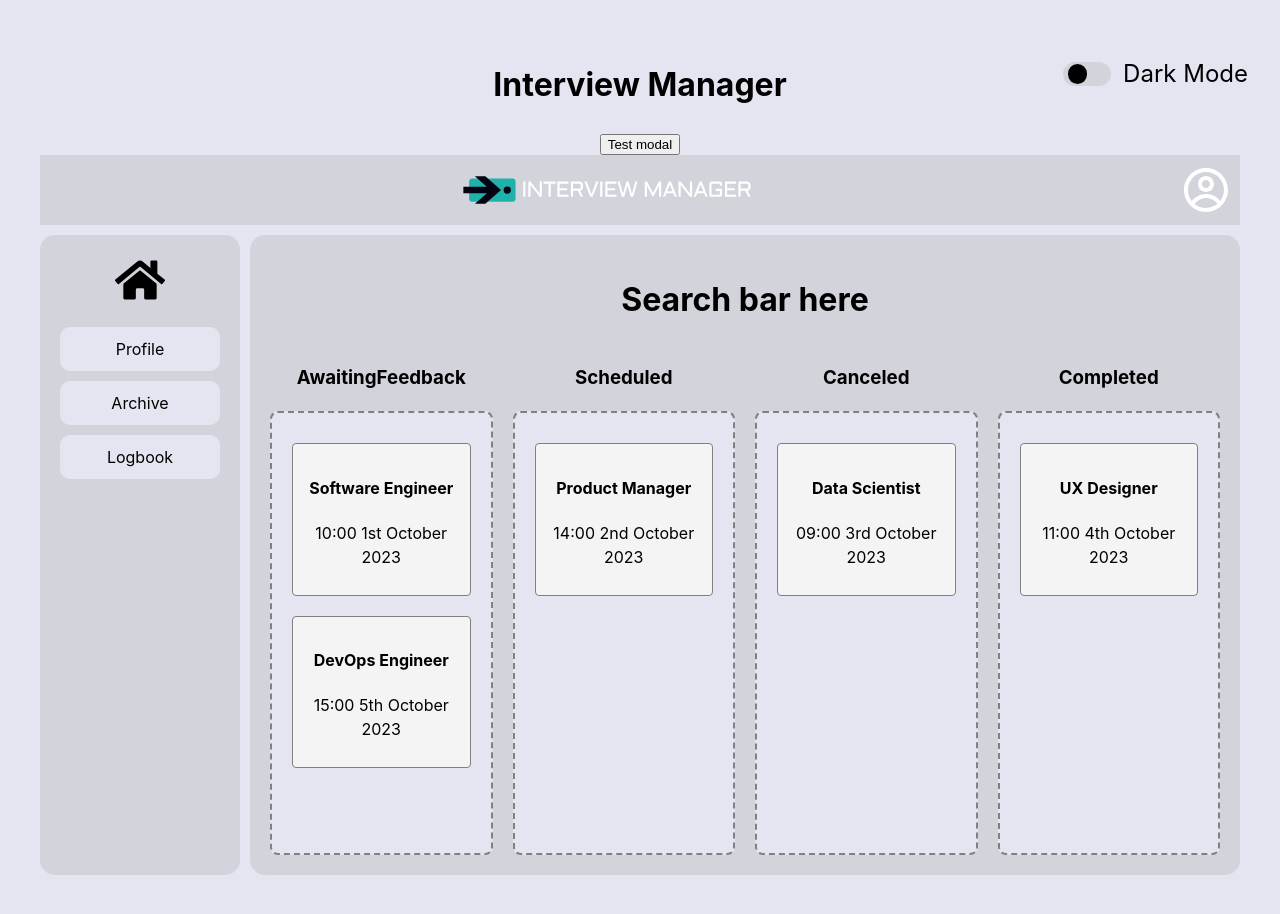
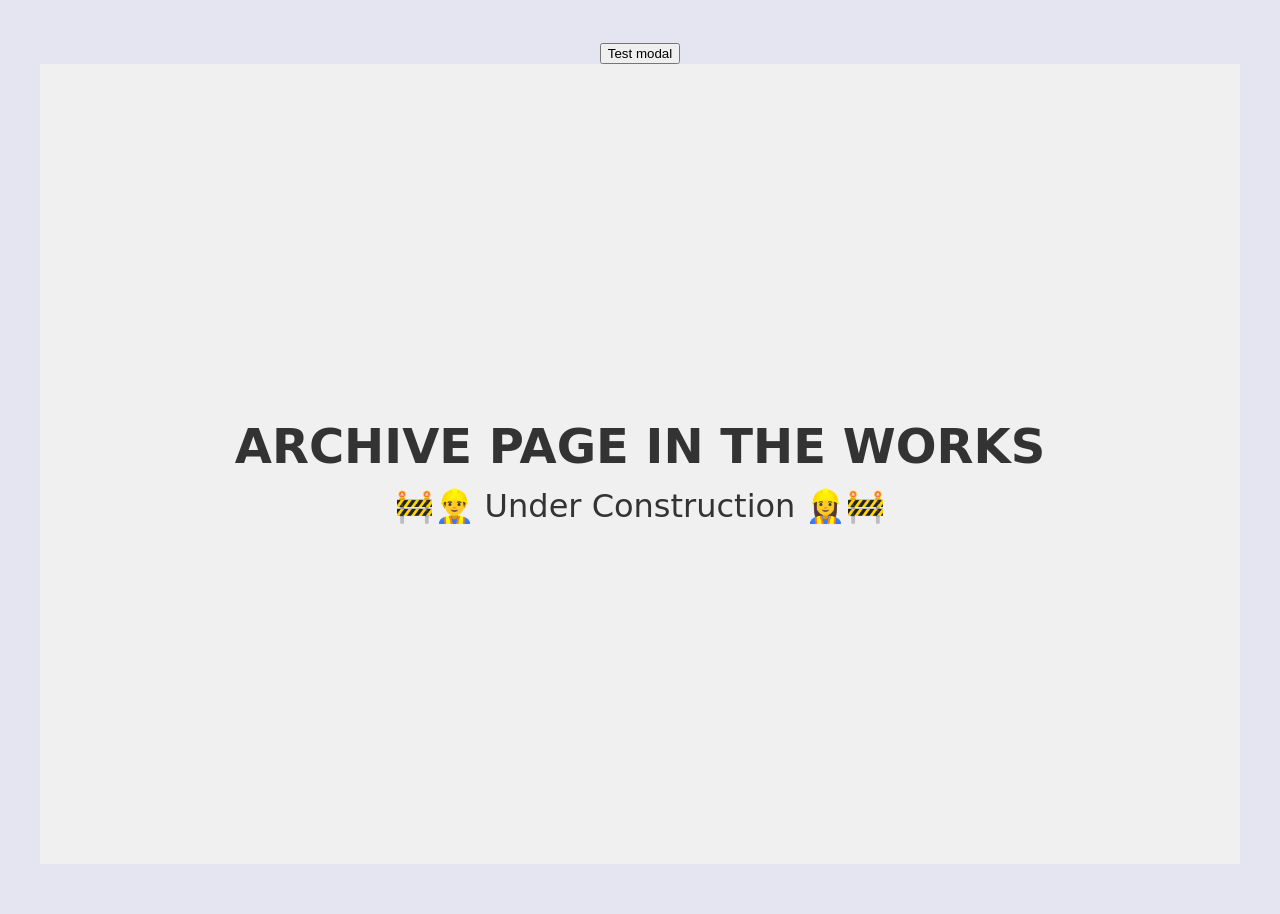
Before and after one commit to johnfa1508/interview-manager-client, a React (Vite) app: page /archive in a window 1280 px wide. Built offline with nearby package versions, Linux system fonts and the light colour scheme.

Commit message:
Add roting and contruction pages for archive, profile and logbook

```diff
--- a/package.json
+++ b/package.json
@@ -14,9 +14,10 @@
     "lucide-react": "^0.456.0",
     "react": "^18.3.1",
     "react-dom": "^18.3.1",
+    "react-icons": "^5.3.0",
     "react-modal": "^3.16.1",
-    "react-transition-group": "^4.4.5",
-    "react-icons": "^5.3.0"
+    "react-router-dom": "^6.28.0",
+    "react-transition-group": "^4.4.5"
   },
   "devDependencies": {
     "@eslint/js": "^9.13.0",
--- a/src/App.jsx
+++ b/src/App.jsx
@@ -1,26 +1,29 @@
 import './App.css';
 import ViewInterviewModal from './components/ViewInterviewModal';
-//import ModalTesting from './components/testing/ModalTest';
 import useModal from './hooks/useModal';
 import Dashboard from './pages/dashboard';
+import {Route, Routes} from 'react-router-dom';
+import ProfilePage from './pages/profilepage/index.jsx';
+import LogbookPage from './pages/logbook/index.jsx';
+import ArchivePage from './pages/archive/index.jsx';
 
 function App() {
   const { openModal, setModal } = useModal();
-
   const showModal = () => {
     // This function will be implemented in the next step
     setModal(<ViewInterviewModal />);
-    //setModal(<ModalTesting/>);
-
     openModal();
   };
 
   return (
     <>
-      <h1>Interview Manager</h1>
-      <button onClick={showModal}>Test modal</button>
-      {/* TODO: Routings */}
-      <Dashboard />
+        <button onClick={showModal}>Test modal</button>
+        <Routes>
+          <Route path="/" element={<Dashboard />} />
+          <Route path="/profile" element={<ProfilePage />} />
+          <Route path="/archive" element={<ArchivePage />} />
+          <Route path="/logbook" element={<LogbookPage />} />
+        </Routes>
     </>
   );
 }
--- a/src/components/navigation/index.jsx
+++ b/src/components/navigation/index.jsx
@@ -1,6 +1,7 @@
 import { FaHome } from 'react-icons/fa';
 import useTheme from '../../hooks/useTheme';
 import './style.css';
+import { Link } from 'react-router-dom';
 
 export default function NavBar() {
   const { toggleTheme } = useTheme();
@@ -11,9 +12,15 @@ export default function NavBar() {
         <FaHome size={'50px'} />
 
         <ul>
-          <li>Profile</li>
-          <li>Archive</li>
-          <li>Logbook</li>
+          <li>
+            <Link to="/profile">Profile</Link>
+          </li>
+          <li>
+            <Link to="/archive">Archive</Link>
+          </li>
+          <li>
+            <Link to="/logbook">Logbook</Link>
+          </li>
         </ul>
 
         <div className="toggle-container">
--- a/src/main.jsx
+++ b/src/main.jsx
@@ -4,12 +4,15 @@ import './index.css';
 import App from './App.jsx';
 import { ModalProvider } from './context/modal.jsx';
 import Modal from './components/modal/index.jsx';
+import { BrowserRouter } from 'react-router-dom';
 
 createRoot(document.getElementById('root')).render(
   <StrictMode>
-    <ModalProvider>
-      <App />
-      <Modal />
-    </ModalProvider>
+    <BrowserRouter>
+      <ModalProvider>
+        <App />
+        <Modal />
+      </ModalProvider>
+    </BrowserRouter>
   </StrictMode>
 );
--- /dev/null
+++ b/src/pages/archive/index.jsx
@@ -0,0 +1,12 @@
+import './style.css';
+
+export default function ArchivePage() {
+  return (
+    <div className="construction-container">
+      <h1>ARCHIVE PAGE IN THE WORKS</h1>
+      <div className="construction-animation">
+        🚧👷‍♂️ Under Construction 👷‍♀️🚧
+      </div>
+    </div>
+  );
+}
--- /dev/null
+++ b/src/pages/logbook/index.jsx
@@ -0,0 +1,12 @@
+import './style.css';
+
+export default function LogbookPage() {
+  return (
+    <div className="construction-container">
+      <h1>LOGBOOK PAGE IN THE WORKS</h1>
+      <div className="construction-animation">
+        🚧👷‍♂️ Under Construction 👷‍♀️🚧
+      </div>
+    </div>
+  );
+}
--- /dev/null
+++ b/src/pages/profilepage/index.jsx
@@ -0,0 +1,12 @@
+import './style.css';
+
+export default function ProfilePage() {
+  return (
+    <div className="construction-container">
+      <h1>PROFILE PAGE IN THE WORKS</h1>
+      <div className="construction-animation">
+        🚧👷‍♂️ Under Construction 👷‍♀️🚧
+      </div>
+    </div>
+  );
+}
--- /dev/null
+++ b/src/pages/profilepage/style.css
@@ -0,0 +1,32 @@
+/* style.css */
+
+.construction-container {
+    display: flex;
+    flex-direction: column;
+    align-items: center;
+    justify-content: center;
+    height: 100vh;
+    background-color: #f0f0f0;
+    color: #333;
+    font-family: 'Comic Sans MS', cursive, sans-serif;
+    text-align: center;
+  }
+
+  .construction-container h1 {
+    font-size: 3rem;
+    margin-bottom: 20px;
+  }
+
+  .construction-animation {
+    font-size: 2rem;
+    animation: bounce 1s infinite;
+  }
+
+  @keyframes bounce {
+    0%, 100% {
+      transform: translateY(0);
+    }
+    50% {
+      transform: translateY(-20px);
+    }
+  }
```
Also changed, not shown: src/pages/archive/style.css (added), src/pages/logbook/style.css (added), 1 other file (tests, documents, lock files or other folders).
